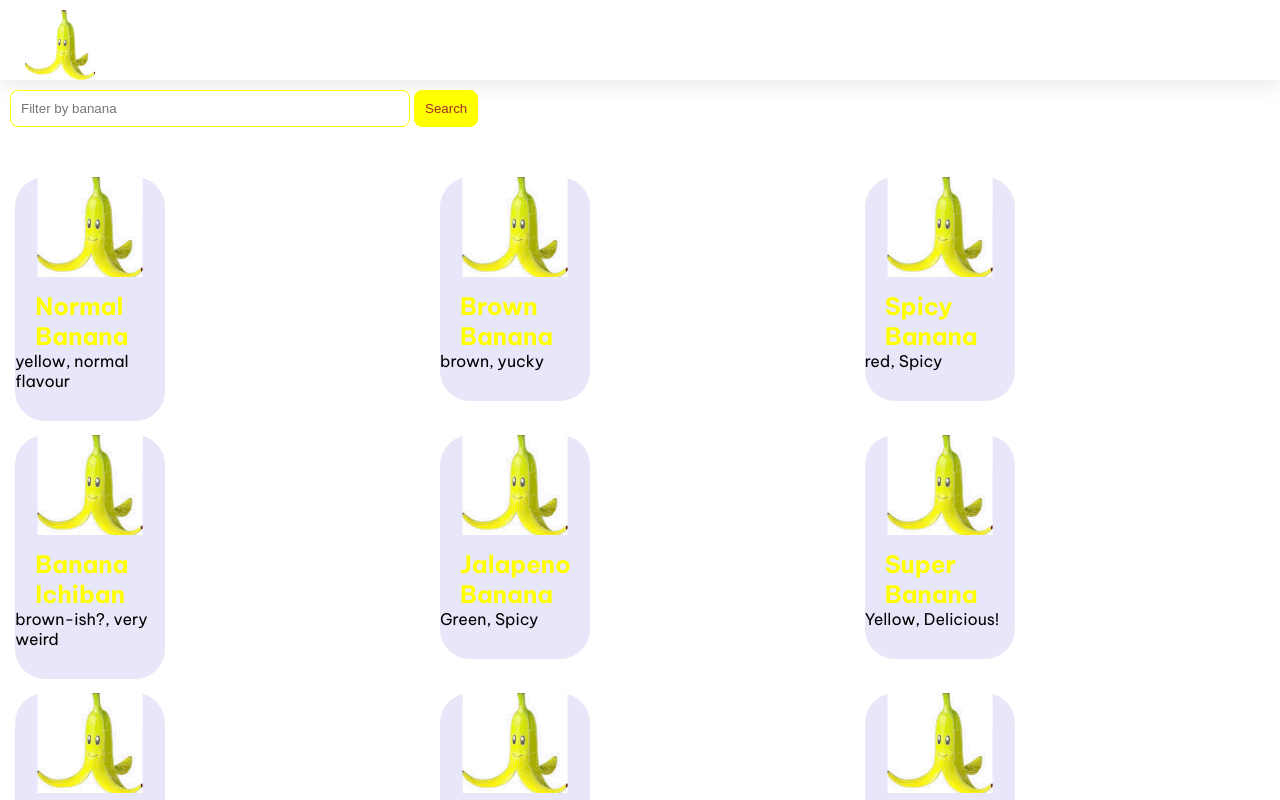
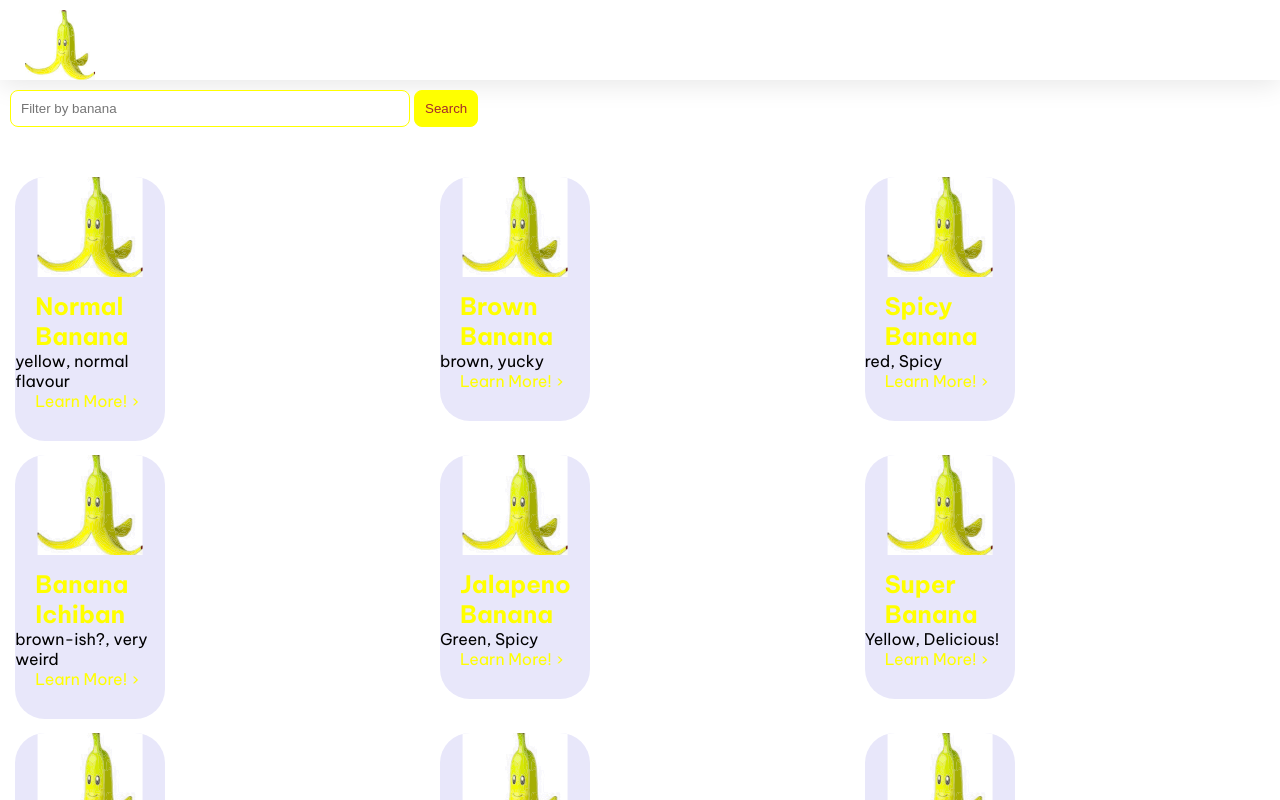
Before and after one commit to WigglyDon/banana-republic, an Angular app: page / in a window 1280 px wide. Shown: the top 800 px of the page. Built offline with nearby package versions, Linux system fonts and the light colour scheme.

Commit message:
add learn more button

```diff
--- a/src/app/banana-bunch/banana-bunch.component.ts
+++ b/src/app/banana-bunch/banana-bunch.component.ts
@@ -1,16 +1,18 @@
 import { Component, Input } from '@angular/core';
 import { CommonModule } from '@angular/common';
 import { BananaBunch } from '../bananabunch';
+import { RouterLink, RouterOutlet } from '@angular/router';
 
 @Component({
   selector: 'app-banana-bunch',
   standalone: true,
-  imports: [CommonModule],
+  imports: [CommonModule, RouterLink, RouterOutlet],
   template: `
   <section class="listing">
     <img class="listing-photo" [src]="bananaBunch.photo" alt="Exterior photo of {{bananaBunch.photo}}">
     <h2 class="listing-heading">{{bananaBunch.name}}</h2>
     <p class="banana-bunch">{{bananaBunch.color}}, {{bananaBunch.flavor}}</p>
+    <a [routerLink]="['/details', bananaBunch.id]">Learn More!</a>
   </section>
   `,
   styleUrl: './banana-bunch.component.css'
```
